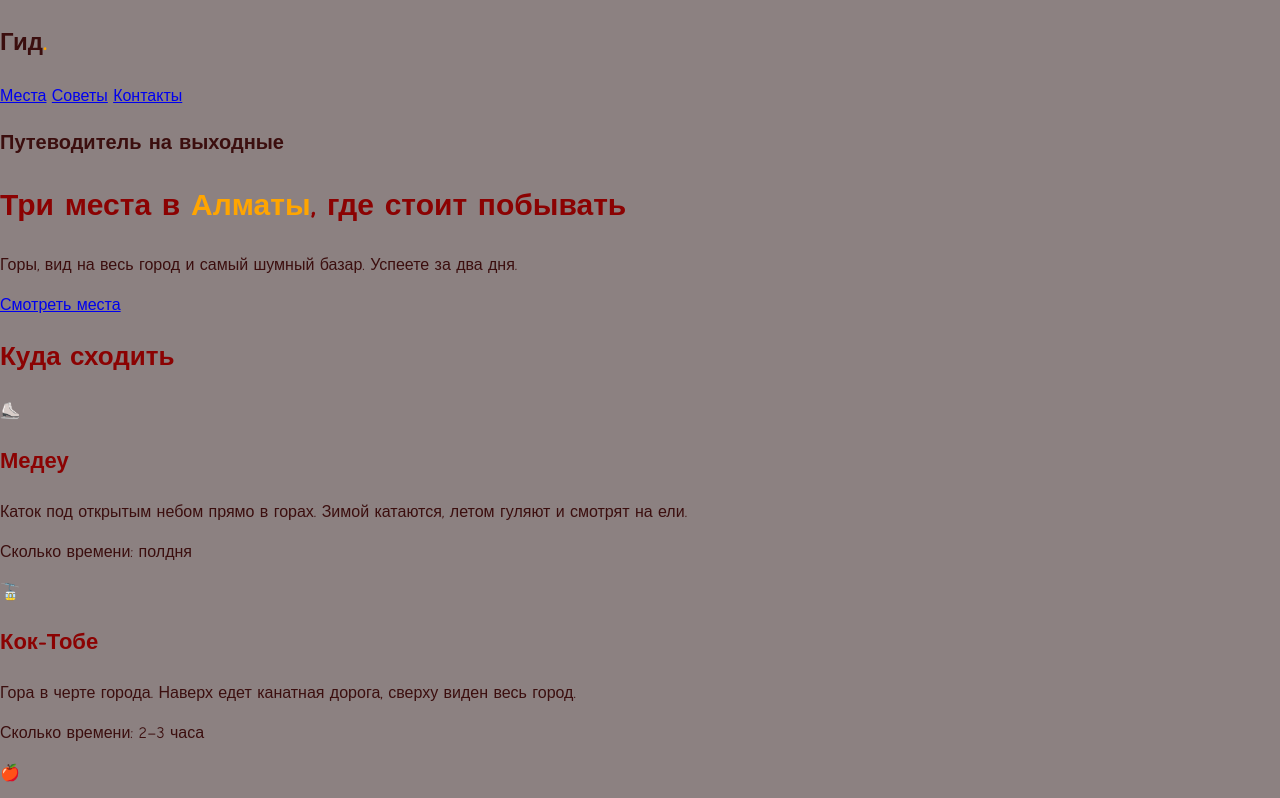
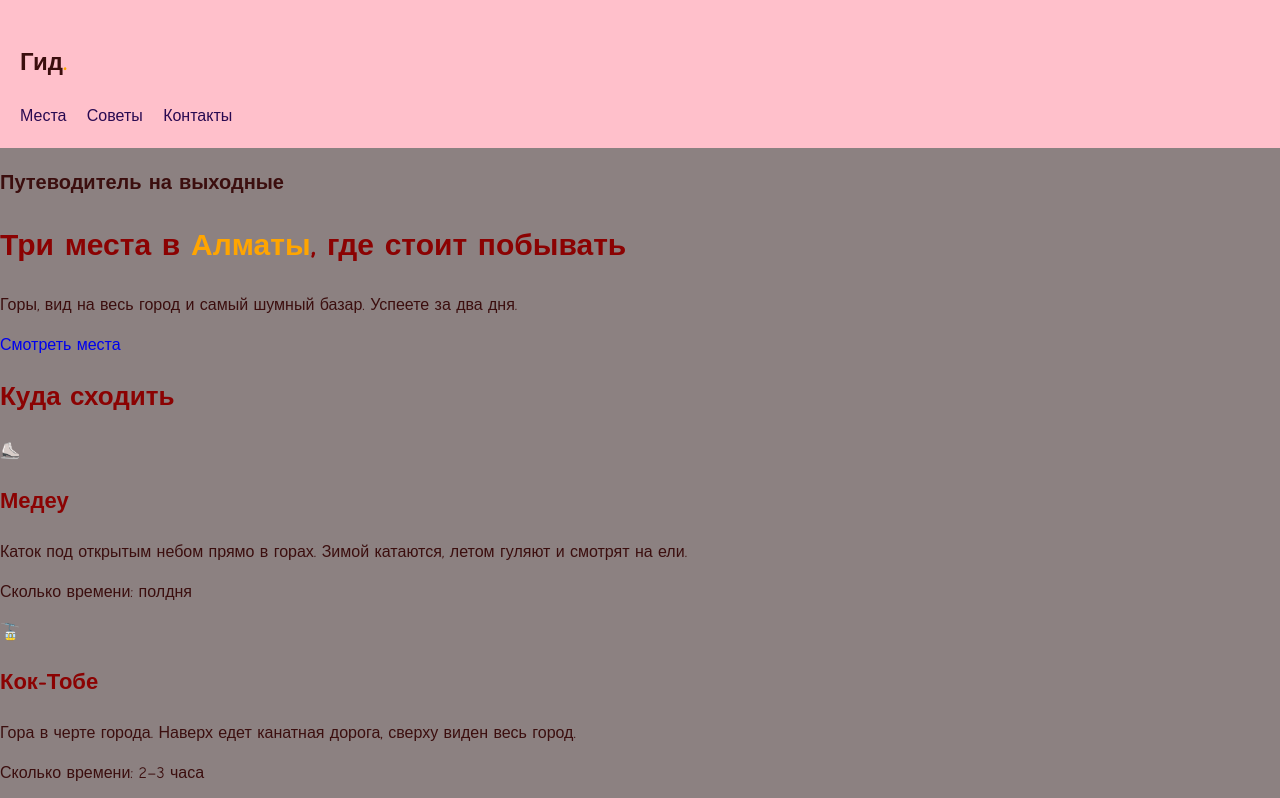
Before and after one commit to di1101/city-guide-dz, a plain HTML site: page index.html in a window 1280 px wide. Shown: the top 798 px of the page. Drawn offline with Linux system fonts and the light colour scheme.

Commit message:
Style header and menu

```diff
--- a/style.css
+++ b/style.css
@@ -37,3 +37,14 @@ h3 {
   font-size: 20px;
   font-weight: bold;
 }
+a {
+  text-decoration: none;
+}
+.site-header {
+  background-color: pink;
+  padding: 20px;
+}
+.menu a {
+  color: rgb(41, 9, 81);
+  margin-right: 15px;
+}
```
